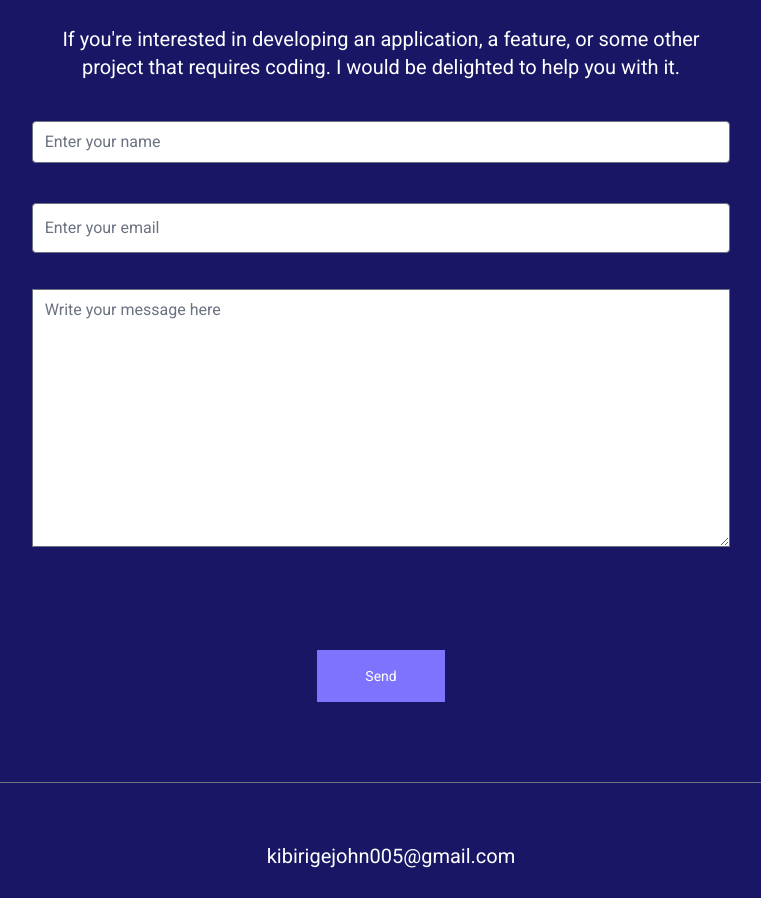
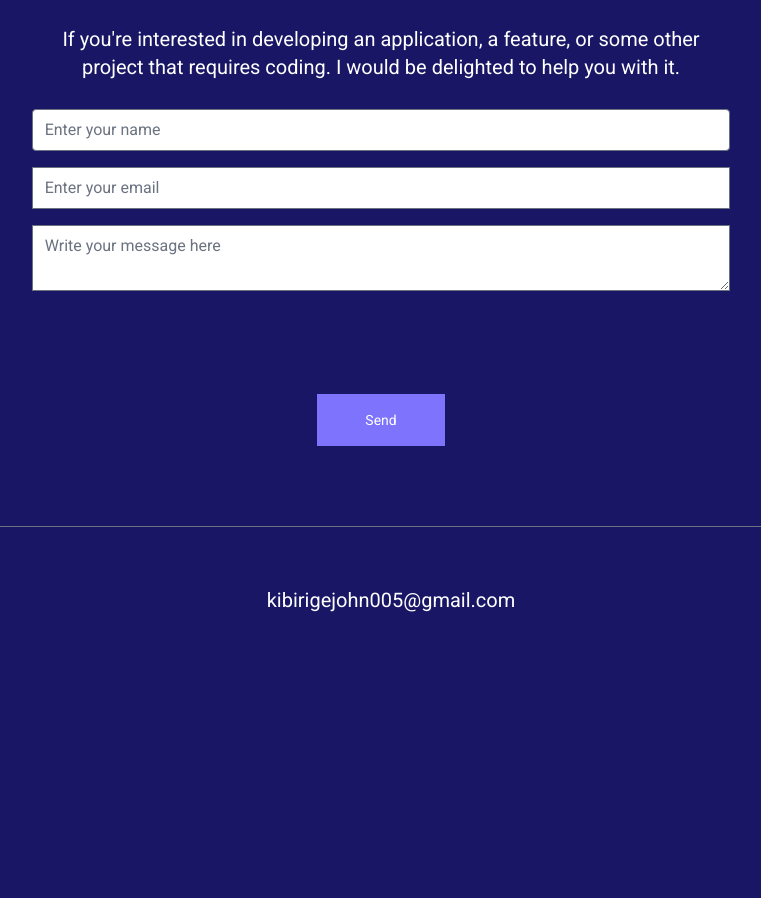
Before and after one commit to John-Kibirige/react-portfolio, a React (Vite) app: page / in a window 1280 px wide. Shown: the part 4194-5092 px from the top of the page, without its empty margins (259-1020 px from the left). After the commit the page ends 4836 px from the top, so only its background shows below. Built offline with nearby package versions, Linux system fonts and the light colour scheme; some icons are missing.

Commit message:
add logic for submitting our filled form

```diff
--- a/package.json
+++ b/package.json
@@ -9,6 +9,7 @@
     "preview": "vite preview"
   },
   "dependencies": {
+    "@formspree/react": "^2.4.1",
     "@reduxjs/toolkit": "^1.8.6",
     "@tailwindcss/forms": "^0.5.3",
     "body-scroll-lock": "^4.0.0-beta.0",
--- a/src/App.jsx
+++ b/src/App.jsx
@@ -2,30 +2,16 @@ import { useEffect, useState } from 'react';
 import { useSelector } from 'react-redux';
 import Contact from './components/Contact';
 import Footer from './components/Footer';
+import Form from './components/Form';
 import Header from './components/Header';
 import Introduction from './components/Introduction';
 import RecentWork from './components/RecentWork';
 import Skills from './components/Skills';
 import Socials from './components/Socials';
-import { enableBodyScroll, disableBodyScroll } from 'body-scroll-lock';
 
 function App() {
   const { popupClicked } = useSelector((state) => state.popup);
 
-  const [count, setCount] = useState(0);
-
-  // useEffect(() => {
-  //   if (popupClicked) {
-  //     enableBodyScroll(document.body);
-  //     setCount((count) => count + 1);
-  //   }
-  //   if (!popupClicked) {
-  //     disableBodyScroll(document.body);
-  //     setCount((count) => count + 1);
-  //   }
-  // }, [count]);
-
-  // console.log('the count at this point is ', count);
   return (
     <div className={`App scroll-smooth ${popupClicked && 'bg-white/25'}`}>
       <Header />
--- a/src/components/Contact.jsx
+++ b/src/components/Contact.jsx
@@ -1,55 +1,7 @@
-import React, { useState } from 'react';
-import { isEmail, isEmpty } from '../scripts/validateEmail';
+import React from 'react';
+import Form from './Form';
 
 const Contact = () => {
-  const [formData, setFormData] = useState({
-    userName: '',
-    userEmail: '',
-    userText: '',
-  });
-
-  const [validations, setValidations] = useState({
-    userName: true,
-    userText: true,
-  });
-
-  const [emailVal, setEmailVal] = useState(true);
-
-  const handleSubmit = (e) => {
-    e.preventDefault();
-
-    setValidations({
-      userName: !isEmpty(formData.userName),
-      userText: !isEmpty(formData.userText),
-    });
-
-    setEmailVal(isEmail(formData.userEmail));
-    setFormData({
-      userName: '',
-      userEmail: '',
-      userText: '',
-    });
-  };
-
-  const handleChange = (e) => {
-    const { value, name } = e.target;
-    setFormData((prevState) => {
-      return {
-        ...prevState,
-        [name]: value,
-      };
-    });
-
-    setEmailVal(isEmail(formData.userEmail));
-
-    setValidations((prev) => {
-      return {
-        ...prev,
-        [name]: true,
-      };
-    });
-  };
-
   return (
     <section
       className='contact sm:w-9/12 md:w-7/12 xl:1/2 sm:mx-auto  px-6'
@@ -65,71 +17,7 @@ const Contact = () => {
         </p>
       </div>
 
-      <form
-        action='https://formspree.io/f/xaykpzbv'
-        method='POST'
-        className='form'
-        onSubmit={handleSubmit}>
-        <div
-          className={`name-wrapper my-2 md:py-3 mb-4 ${
-            !validations.userName && 'mb-0'
-          }`}>
-          <input
-            type='text'
-            className='outline-none focus:ring-green-400 text-black w-full focus:ring-2 rounded placeholder:text-gray-500'
-            placeholder='Enter your name'
-            value={formData.userName}
-            name='userName'
-            onChange={handleChange}
-          />
-          {!validations.userName && (
-            <p className='text-red-500 pt-1 text-sm'>
-              Please fill in your name
-            </p>
-          )}
-        </div>
-
-        <div
-          className={`email-wrapper my-2 md:py-3 mb-6 mt-0 ${
-            !emailVal && 'mb-1'
-          }`}>
-          <input
-            type='email'
-            className='outline-none focus:ring-green-400 text-black w-full focus:ring-2 rounded placeholder:text-gray-500 md:py-3'
-            placeholder='Enter your email'
-            autoComplete='email'
-            value={formData.userEmail}
-            name={'userEmail'}
-            onChange={handleChange}
-          />
-          {!emailVal && (
-            <p className='text-red-500 pt-1 text-sm'>
-              The Email field is empty or the email inserted is invalid
-            </p>
-          )}
-        </div>
-
-        <div className='user-text-wrapper'>
-          <textarea
-            className='outline-none focus:ring-green-400 text-black w-full focus:ring-2 placeholder:text-gray-500 '
-            name='userText'
-            id=''
-            cols='30'
-            rows='10'
-            placeholder='Write your message here '
-            value={formData.userText}
-            onChange={handleChange}></textarea>
-          {!validations.userText && (
-            <p className='text-red-500 pt-1 text-sm'>
-              Please add some text in the text area above
-            </p>
-          )}
-        </div>
-
-        <button className='submit my-8 bg-zei-600 text-sm px-4 py-3 hover:bg-zei-400 transition-colors active:bg-zei-900 shadow-sm active:transition-none sm:mt-9 mx-auto block sm:px-12 sm:py-4 md:mt-24 mb-20'>
-          Send
-        </button>
-      </form>
+      <Form />
     </section>
   );
 };
--- /dev/null
+++ b/src/components/Form.jsx
@@ -0,0 +1,41 @@
+import { useForm, ValidationError } from '@formspree/react';
+import React from 'react';
+
+const Form = () => {
+  const [state, handleSubmit] = useForm('xyyvpnnk');
+
+  if (state.succeeded) {
+    return <div>Thank you for signing up!</div>;
+  }
+  return (
+    <form onSubmit={handleSubmit}>
+      <input
+        type='text'
+        name='name '
+        required
+        className='outline-none focus:ring-green-400 text-black w-full focus:ring-2 rounded placeholder:text-gray-500'
+        placeholder='Enter your name'
+      />
+      <input
+        type='email'
+        name='email'
+        required
+        placeholder='Enter your email'
+        className='outline-none focus:ring-green-400 text-black w-full focus:ring-2 placeholder:text-gray-500 my-4'
+      />
+      <textarea
+        className='outline-none focus:ring-green-400 text-black w-full focus:ring-2 placeholder:text-gray-500 '
+        name='userText'
+        placeholder='Write your message here '></textarea>
+
+      <button
+        type='submit'
+        disabled={state.submitting}
+        className='submit my-8 bg-zei-600 text-sm px-4 py-3 hover:bg-zei-400 transition-colors active:bg-zei-900 shadow-sm active:transition-none sm:mt-9 mx-auto block sm:px-12 sm:py-4 md:mt-24 mb-20'>
+        Send
+      </button>
+    </form>
+  );
+};
+
+export default Form;
```
Also changed, not shown: src/components/Project.jsx (+10 -10 lines), 1 other file (tests, documents, lock files or other folders).
